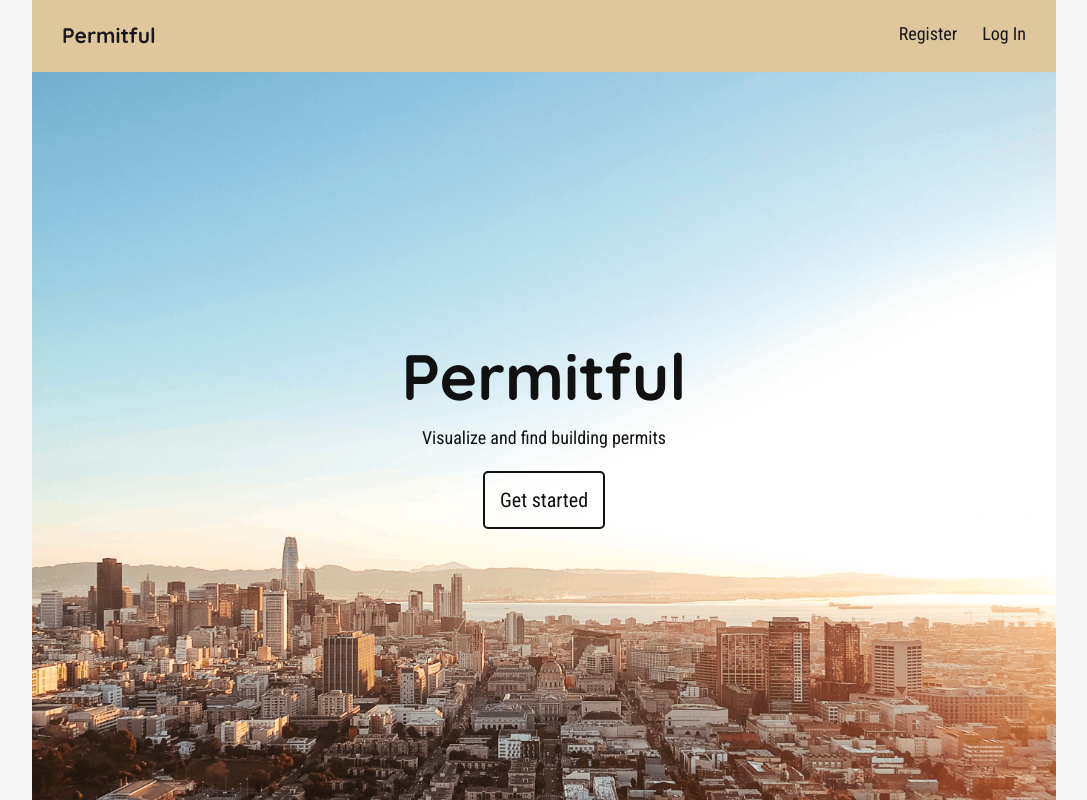
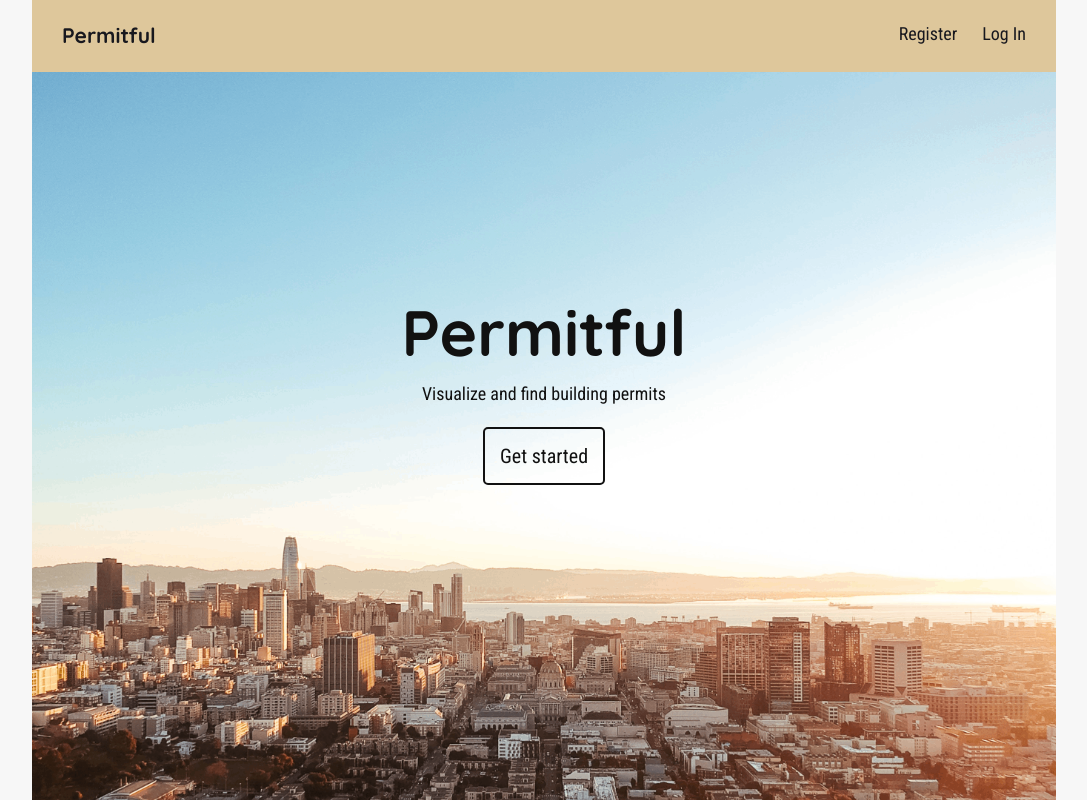
Before and after one commit to gavinmgrant/permitful-client, a React (Create React App) app: page / in a window 1280 px wide. Shown: the top 800 px of the page, without its empty margins (96-1183 px from the left). Built offline with nearby package versions, Linux system fonts and the light colour scheme.

Commit message:
style(landing): adjust hero alignment in center

```diff
--- a/src/components/Landing/Landing.css
+++ b/src/components/Landing/Landing.css
@@ -20,7 +20,9 @@
 }
 
 .landing-container {
-    display:flex;
+    display: flex;
+    justify-content: center;
+    align-items: center;
     height: 100vh;
     margin: 0;
     padding: 0;
@@ -30,14 +32,11 @@
     -o-background-size: cover;
     background-size: cover;
     background-repeat: no-repeat;
-    background-attachment: scroll;
+    background-attachment: fixed;
 }
 
 .landing-hero {
-    margin-top: 25%;
-    margin-left: auto;
-    margin-right: auto;
-    padding: 0;
+    margin: 0 auto 175px auto;
     animation: fadeInAnimation ease 3s;
     animation-iteration-count: 1;
     animation-fill-mode: forwards;
```
